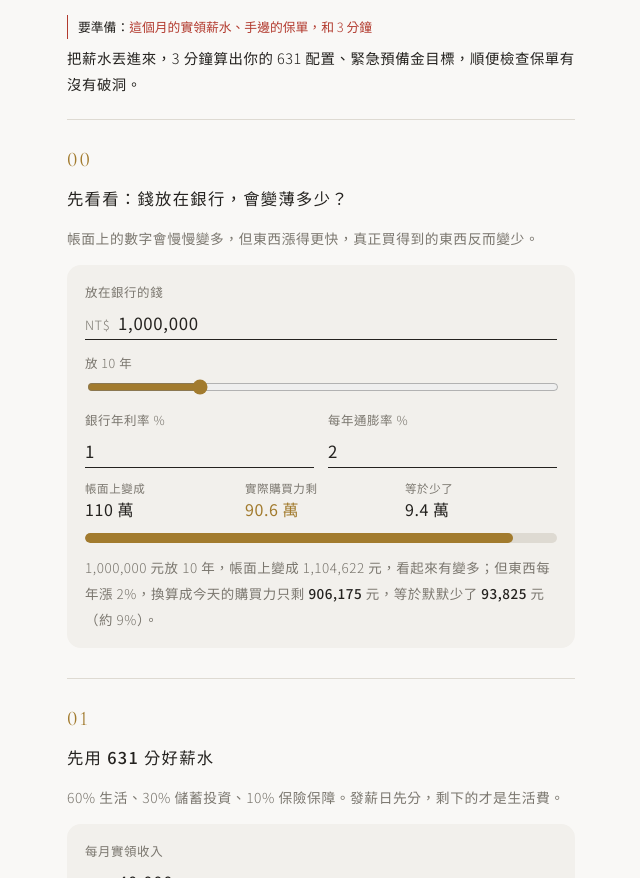
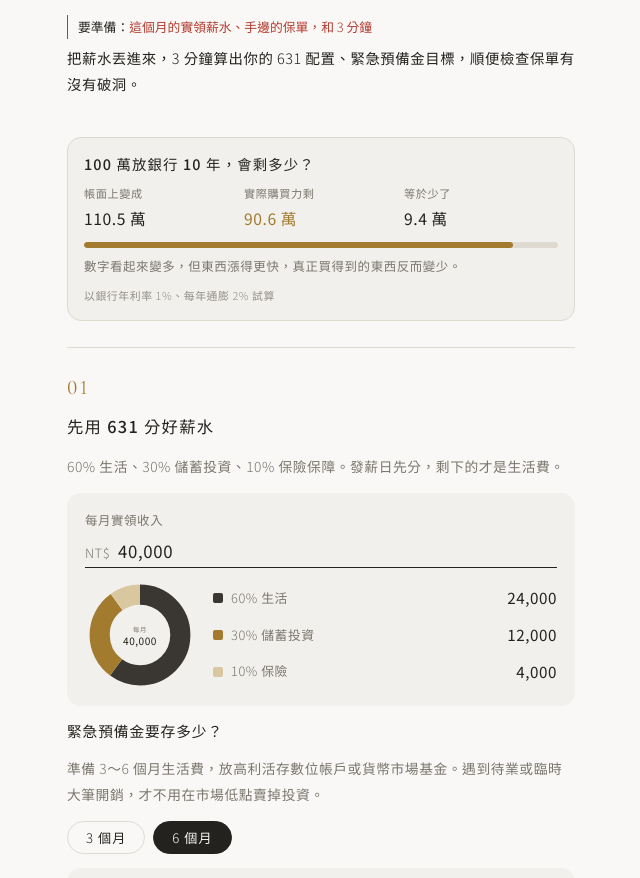
Before and after one commit to star16101/229ciaooo, a plain HTML site: page index.html in a window 1280 px wide. Shown: the part 447-1325 px from the top of the page, without its empty margins (319-959 px from the left). Drawn offline with nearby package versions, Linux system fonts and the light colour scheme.

Commit message:
銀行通膨改成固定資訊小卡
Co-Authored-By: Claude Opus 5.5 <noreply@anthropic.com>
Claude-Session: https://claude.ai/code/session_01Ny3w86Cbg3wS5AAPsBK2UE

```diff
--- a/index.html
+++ b/index.html
@@ -117,6 +117,15 @@ footer{border-top:1px solid var(--line);padding-top:20px;font-size:.7rem;color:v
 .row>*{min-width:0}
 .melt{height:10px;border-radius:99px;background:var(--line);overflow:hidden}
 .melt i{display:block;height:100%;background:var(--c3);border-radius:99px;transition:width .3s}
+.fact{border:1px solid var(--line);border-radius:14px;padding:14px 16px;margin:18px 0 26px;display:flex;flex-direction:column;gap:8px;background:var(--soft)}
+.fact h2{font-size:.9rem}
+.factrow{display:grid;grid-template-columns:repeat(3,1fr);gap:6px}
+.factrow small{display:block;font-size:.7rem;color:var(--muted)}
+.factrow strong{font-weight:400;font-size:.98rem}
+.factrow .g strong{color:var(--gold)}
+.fact .melt{height:6px}
+.fact p{font-size:.78rem;color:var(--muted);line-height:1.7}
+.fact .assume{font-size:.68rem;color:var(--muted);opacity:.8}
 @media (prefers-reduced-motion:reduce){*{transition:none!important}}
 </style>
 </head>
@@ -137,25 +146,16 @@ footer{border-top:1px solid var(--line);padding-top:20px;font-size:.7rem;color:v
   </div>
 </div>
 
-<section class="step" aria-labelledby="h0s">
-  <span class="no">00</span>
-  <h2 id="h0s">先看看：錢放在銀行，會變薄多少？</h2>
-  <p class="sub">帳面上的數字會慢慢變多，但東西漲得更快，真正買得到的東西反而變少。</p>
-  <div class="box">
-    <div class="f"><label for="bkP">放在銀行的錢</label><div class="in"><span>NT$</span><input id="bkP" inputmode="numeric" value="1,000,000"></div></div>
-    <div class="f"><label for="bkY">放 <span id="bkYv">10</span> 年</label><input type="range" id="bkY" min="1" max="40" value="10"></div>
-    <div class="row">
-      <div class="f"><label for="bkR">銀行年利率 %</label><div class="in"><input id="bkR" inputmode="decimal" value="1"></div></div>
-      <div class="f"><label for="bkI">每年通膨率 %</label><div class="in"><input id="bkI" inputmode="decimal" value="2"></div></div>
-    </div>
-    <div class="nums">
-      <div><small>帳面上變成</small><strong id="bkNom">–</strong></div>
-      <div class="g"><small>實際購買力剩</small><strong id="bkReal">–</strong></div>
-      <div><small>等於少了</small><strong id="bkLoss">–</strong></div>
-    </div>
-    <div class="melt" aria-hidden="true"><i id="bkBar"></i></div>
-    <p class="note" id="bkNote"></p>
+<section class="fact" aria-labelledby="h0s">
+  <h2 id="h0s">100 萬放銀行 10 年，會剩多少？</h2>
+  <div class="factrow">
+    <div><small>帳面上變成</small><strong>110.5 萬</strong></div>
+    <div class="g"><small>實際購買力剩</small><strong>90.6 萬</strong></div>
+    <div><small>等於少了</small><strong>9.4 萬</strong></div>
   </div>
+  <div class="melt" aria-hidden="true"><i style="width:90.6%"></i></div>
+  <p>數字看起來變多，但東西漲得更快，真正買得到的東西反而變少。</p>
+  <small class="assume">以銀行年利率 1%、每年通膨 2% 試算</small>
 </section>
 
 <section class="step" aria-labelledby="h1s">
@@ -339,17 +339,6 @@ async function submitLead(page,text,extra){
 }
 $("lead").addEventListener("submit",e=>{e.preventDefault();const {text,data}=buildCalc();submitLead("calc",text,{age:$("age").value.trim().slice(0,10),data});});
 $("copyBtn").addEventListener("click",copyOnly);
-function bank(){
-  const P=val($("bkP")),y=+$("bkY").value,r=(parseFloat($("bkR").value)||0)/100,i=(parseFloat($("bkI").value)||0)/100;
-  $("bkYv").textContent=y;
-  const nom=P*Math.pow(1+r,y),real=P*Math.pow((1+r)/(1+i),y),loss=P-real;
-  $("bkNom").textContent=big(nom);$("bkReal").textContent=big(real);$("bkLoss").textContent=loss>0?big(loss):"0";
-  $("bkBar").style.width=(P?Math.max(0,Math.min(100,real/P*100)):0)+"%";
-  $("bkNote").innerHTML=!P?"填入金額看看。":loss>0?`${fmt(P)} 元放 ${y} 年，帳面上變成 ${fmt(nom)} 元，看起來有變多；但東西每年漲 ${$("bkI").value}%，換算成今天的購買力只剩 <strong>${fmt(real)}</strong> 元，等於默默少了 <strong>${fmt(loss)}</strong> 元（約 ${Math.round(loss/P*100)}%）。`:`利率有跑贏通膨，購買力沒有變少。`;
-}
-$("bkP").addEventListener("input",()=>{const v=val($("bkP"));$("bkP").value=v?fmt(v):"";bank();});
-["bkY","bkR","bkI"].forEach(id=>$(id).addEventListener("input",bank));
-bank();
 step1();step2();quiz();
 </script>
 </body>
```
